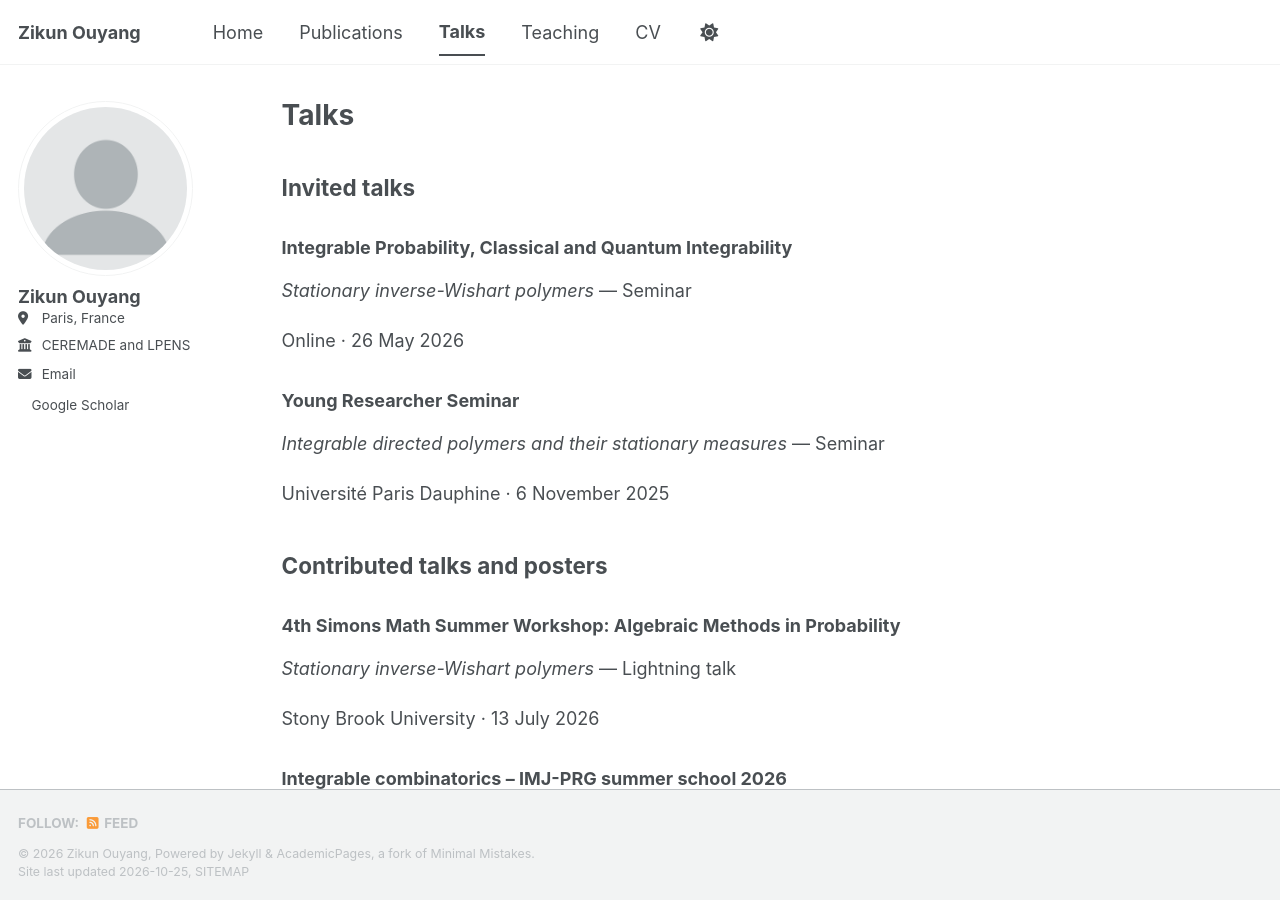
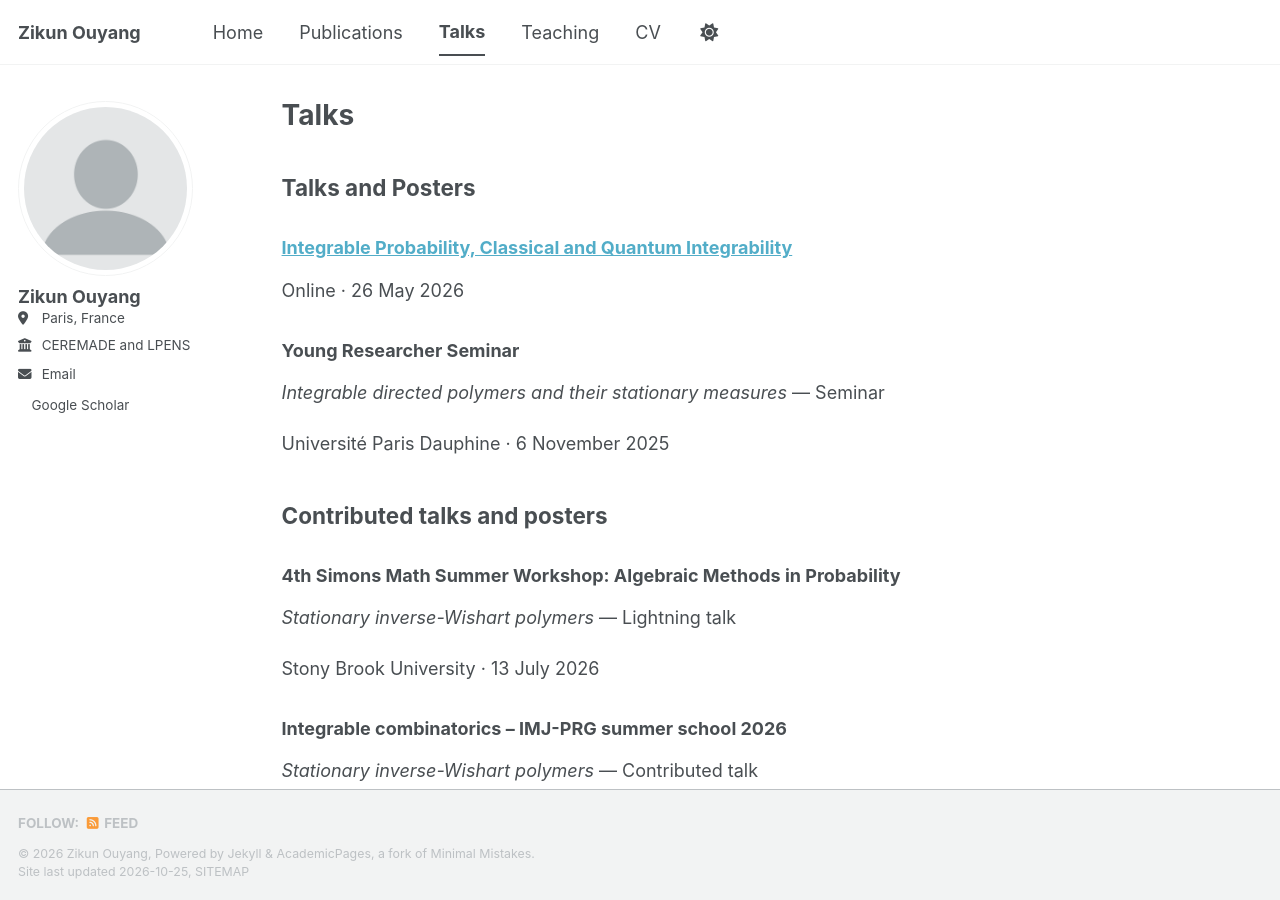
Before and after one commit to ZikunOuyang/zikunouyang.github.io, a Jekyll site: the page built from _pages/talks.html, in a window 1280 px wide and 900 px high. Built offline with Jekyll 4.4.1, drawn with Linux system fonts in a browser that asks for light colours; a style sheet for code colours, icons or effects is not loaded.

Commit message:
Update talks.html

```diff
--- a/_pages/talks.html
+++ b/_pages/talks.html
@@ -5,11 +5,11 @@ permalink: /talks/
 author_profile: true
 ---
 
-<h2>Invited talks</h2>
+<h2>Talks and Posters</h2>
 
-<h3>Integrable Probability, Classical and Quantum Integrability</h3>
-<p><em>Stationary inverse-Wishart polymers</em> — Seminar</p>
-<p>Online · 26 May 2026</p>
+
+
+<h3><a href="https://indico.math.cnrs.fr/event/15901/">Integrable Probability, Classical and Quantum Integrability</a></h3> <p>Online · 26 May 2026</p>
 
 <h3>Young Researcher Seminar</h3>
 <p><em>Integrable directed polymers and their stationary measures</em> — Seminar</p>
```
